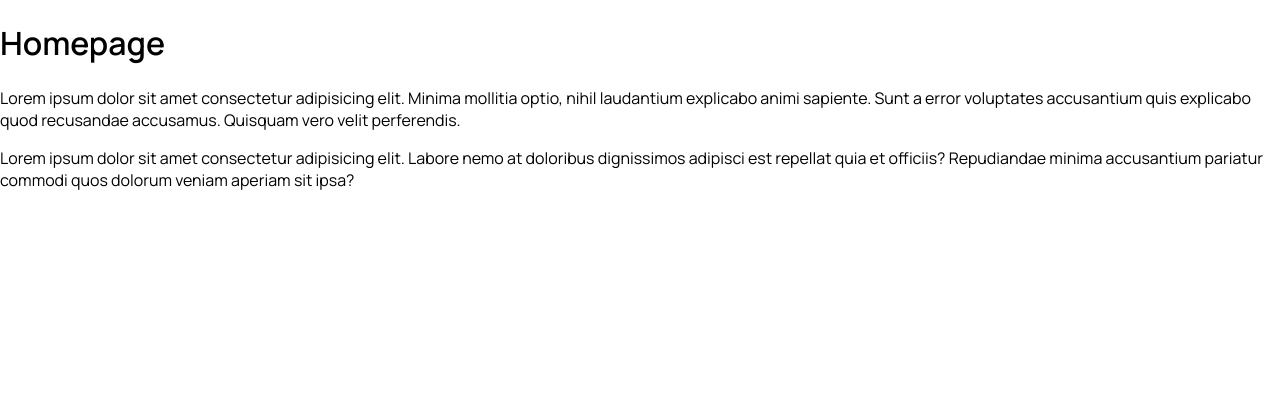
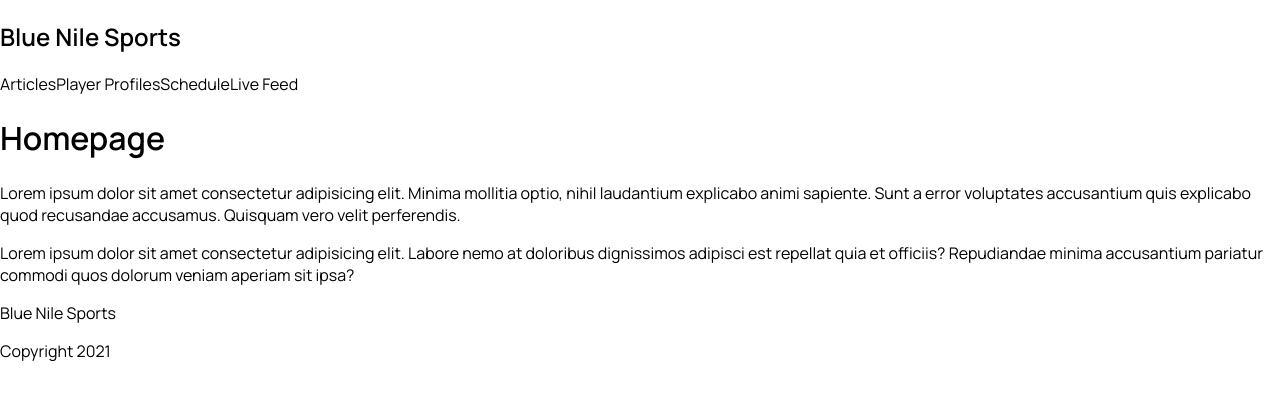
Before and after one commit to rajagoat/blue-nile-sports, a Next.js app: page / in a window 1280 px wide. Shown: the top 400 px of the page. Built offline with nearby package versions, Linux system fonts and the light colour scheme.

Commit message:
created base header and footer

```diff
--- /dev/null
+++ b/components/Footer.js
@@ -0,0 +1,12 @@
+const Footer = () => {
+    return (
+        <footer>
+            <div className="logo">
+                <p>Blue Nile Sports</p>
+            </div>
+            <p>Copyright 2021</p>
+        </footer>
+    );
+}
+
+export default Footer;
--- /dev/null
+++ b/components/Navbar.js
@@ -0,0 +1,15 @@
+const Navbar = () => {
+    return (
+        <nav>
+            <div className="logo">
+                <h1>Blue Nile Sports</h1>
+            </div>
+            <a href="#">Articles</a>
+            <a href="#">Player Profiles</a>
+            <a href="#">Schedule</a>
+            <a href="#">Live Feed</a>
+        </nav>
+    );
+}
+
+export default Navbar;
--- a/pages/index.js
+++ b/pages/index.js
@@ -1,13 +1,17 @@
 import Head from 'next/head'
 import Image from 'next/image'
+import Footer from '../components/Footer'
+import Navbar from '../components/Navbar'
 import styles from '../styles/Home.module.css'
 
 export default function Home() {
   return (
     <div>
+      <Navbar />
       <h1>Homepage</h1>
       <p>Lorem ipsum dolor sit amet consectetur adipisicing elit. Minima mollitia optio, nihil laudantium explicabo animi sapiente. Sunt a error voluptates accusantium quis explicabo quod recusandae accusamus. Quisquam vero velit perferendis.</p>
-            <p>Lorem ipsum dolor sit amet consectetur adipisicing elit. Labore nemo at doloribus dignissimos adipisci est repellat quia et officiis? Repudiandae minima accusantium pariatur commodi quos dolorum veniam aperiam sit ipsa?</p>
+      <p>Lorem ipsum dolor sit amet consectetur adipisicing elit. Labore nemo at doloribus dignissimos adipisci est repellat quia et officiis? Repudiandae minima accusantium pariatur commodi quos dolorum veniam aperiam sit ipsa?</p>
+      <Footer />
     </div>
   )
 }
```
